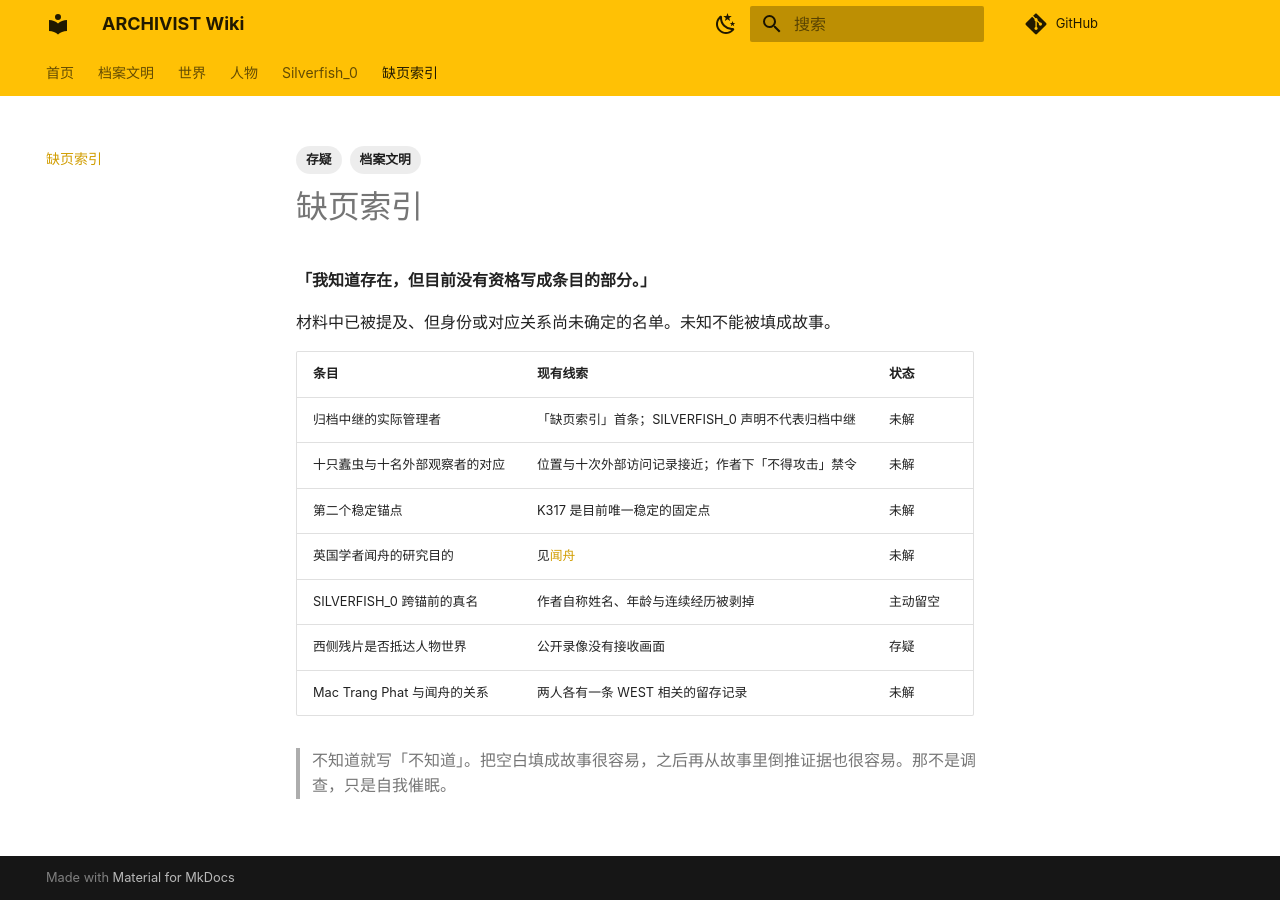
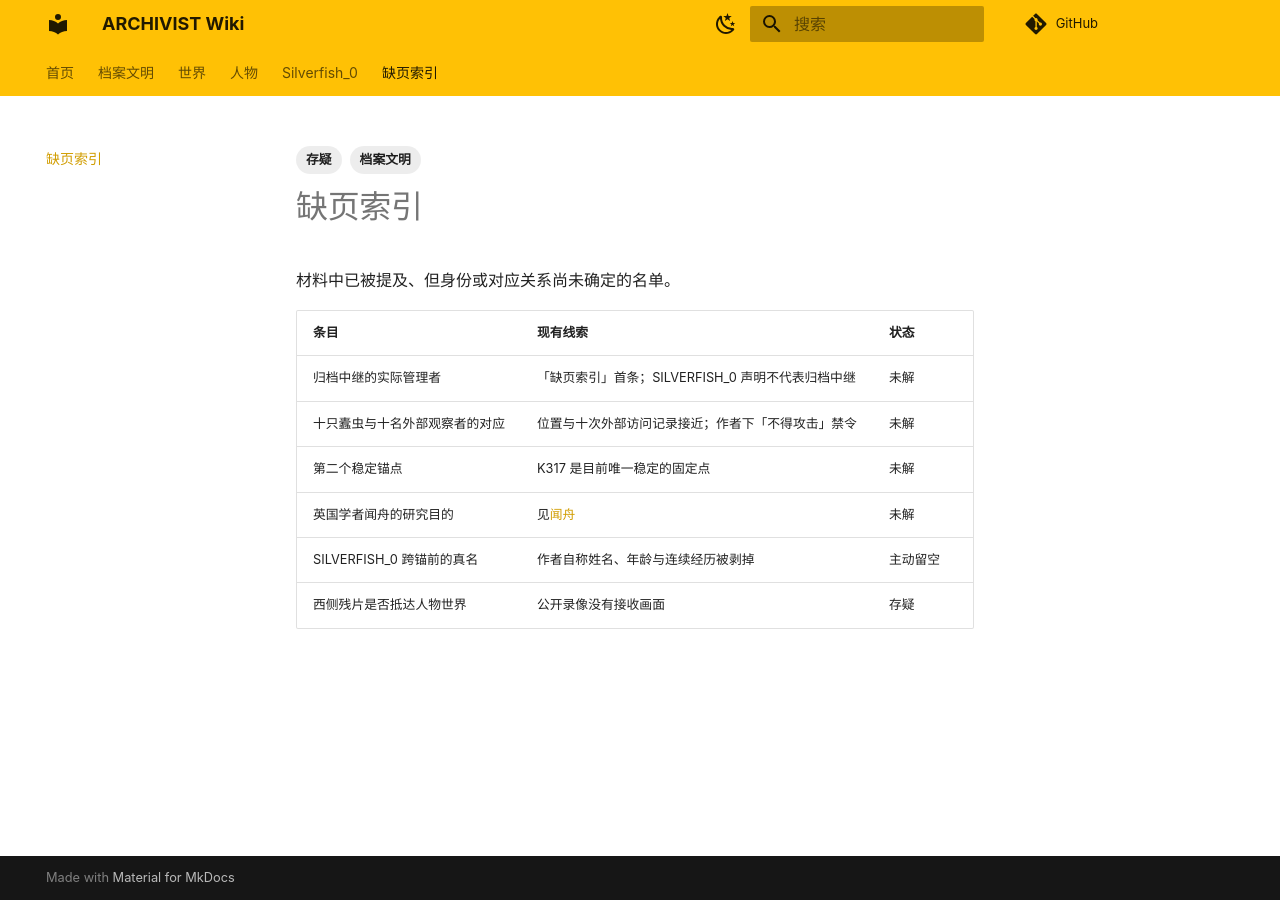
Before and after one commit to Rosmontis220/ARCHIVIST-Wiki, an MkDocs documentation site: the page built from docs/缺页索引.md, in a window 1280 px wide. Built offline with MkDocs 1.6.1 and Material for MkDocs 9.7.7, drawn with Linux system fonts in a browser that asks for light colours; comment, search, counter and statistics services are not loaded.

Commit message:
修正黑幕悬停(浅色模式优先级)、星幻/AD/缺页索引精简、删档案文明配套模块行

```diff
--- a/docs/extra.css
+++ b/docs/extra.css
@@ -1,16 +1,20 @@
 /* 黑幕：悬停或选中后可见 */
 .heimu, .heimu a {
-  background-color: #25262a;
-  color: #25262a;
   border-radius: 3px;
   padding: 0 4px;
   text-decoration: none;
-  transition: color .2s ease;
 }
-.heimu:hover, .heimu:hover a {
-  color: inherit;
-}
-[data-md-color-scheme="default"] .heimu, [data-md-color-scheme="default"] .heimu a {
+[data-md-color-scheme="default"] .heimu,
+[data-md-color-scheme="default"] .heimu a {
   background-color: #b9b9bd;
   color: #b9b9bd;
 }
+[data-md-color-scheme="slate"] .heimu,
+[data-md-color-scheme="slate"] .heimu a {
+  background-color: #25262a;
+  color: #25262a;
+}
+.heimu:hover, .heimu:focus, .heimu:hover a, .heimu:focus a {
+  background-color: transparent;
+  color: inherit;
+}
--- a/docs/缺页索引.md
+++ b/docs/缺页索引.md
@@ -6,9 +6,7 @@
 
 # 缺页索引
 
-**「我知道存在，但目前没有资格写成条目的部分。」**
-
-材料中已被提及、但身份或对应关系尚未确定的名单。未知不能被填成故事。
+材料中已被提及、但身份或对应关系尚未确定的名单。
 
 | 条目 | 现有线索 | 状态 |
 |---|---|---|
@@ -18,6 +16,3 @@
 | 英国学者闻舟的研究目的 | 见[闻舟](人物/闻舟.md) | 未解 |
 | SILVERFISH_0 跨锚前的真名 | 作者自称姓名、年龄与连续经历被剥掉 | 主动留空 |
 | 西侧残片是否抵达人物世界 | 公开录像没有接收画面 | 存疑 |
-| Mac Trang Phat 与闻舟的关系 | 两人各有一条 WEST 相关的留存记录 | 未解 |
-
-> 不知道就写「不知道」。把空白填成故事很容易，之后再从故事里倒推证据也很容易。那不是调查，只是自我催眠。
```
Also changed, not shown: docs/世界/彼者与GOD.md (+1 -1 lines), docs/人物/AD.md (+2 -13 lines), docs/人物/星幻_StarRev.md (+4 -11 lines), docs/档案文明/index.md (+0 -2 lines).
